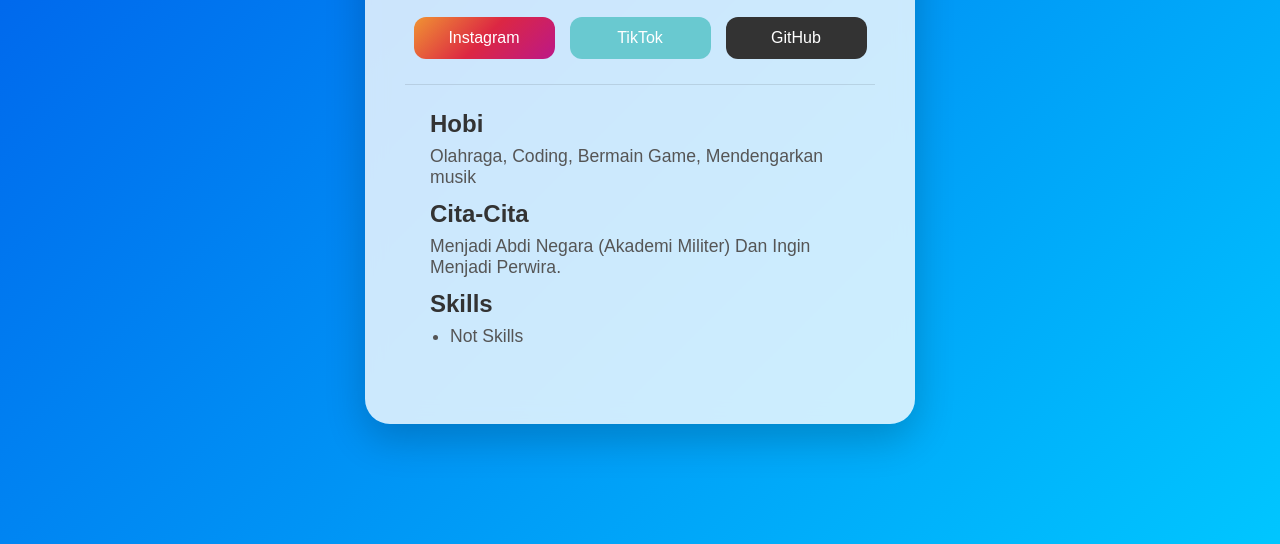
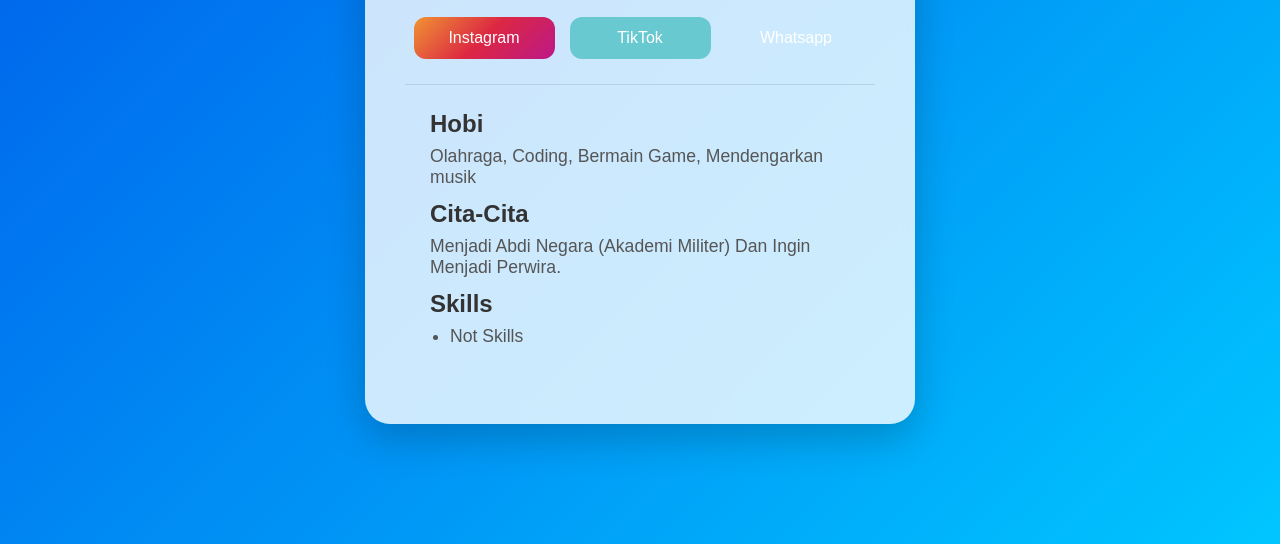
Before and after one commit to himaruofficiall/prof, a plain HTML site: page index.html in a window 1280 px wide. Shown: the part 275-819 px from the top of the page. Drawn offline with Linux system fonts and the light colour scheme.

Commit message:
Update index.html

```diff
--- a/index.html
+++ b/index.html
@@ -16,7 +16,7 @@
             <div class="social-links">
                 <a href="https://www.instagram.com/adminofficial.renunganreal?igsh=MWxpcjBrczZtdDkwbQ==" class="social-link instagram">Instagram</a>
                 <a href="https://www.tiktok.com/@rikkabcd" class="social-link tiktok">TikTok</a>
-                <a href="https://github.com/himaruofficiall" class="social-link github">GitHub</a>
+                <a href="https://whatsapp.com/channel/0029VaMwkd79hXFCpAlu5g1m" class="social-link whatsapp">Whatsapp</a>
             </div>
 
             <div class="info-section">
```
